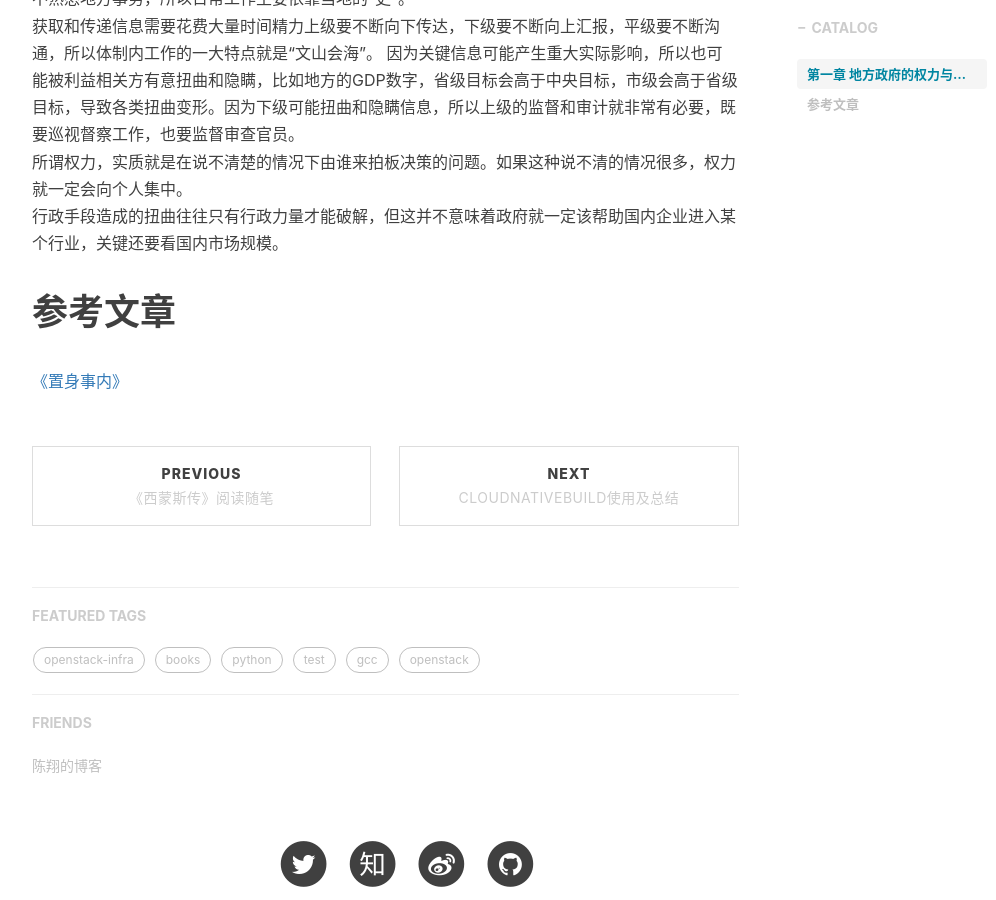
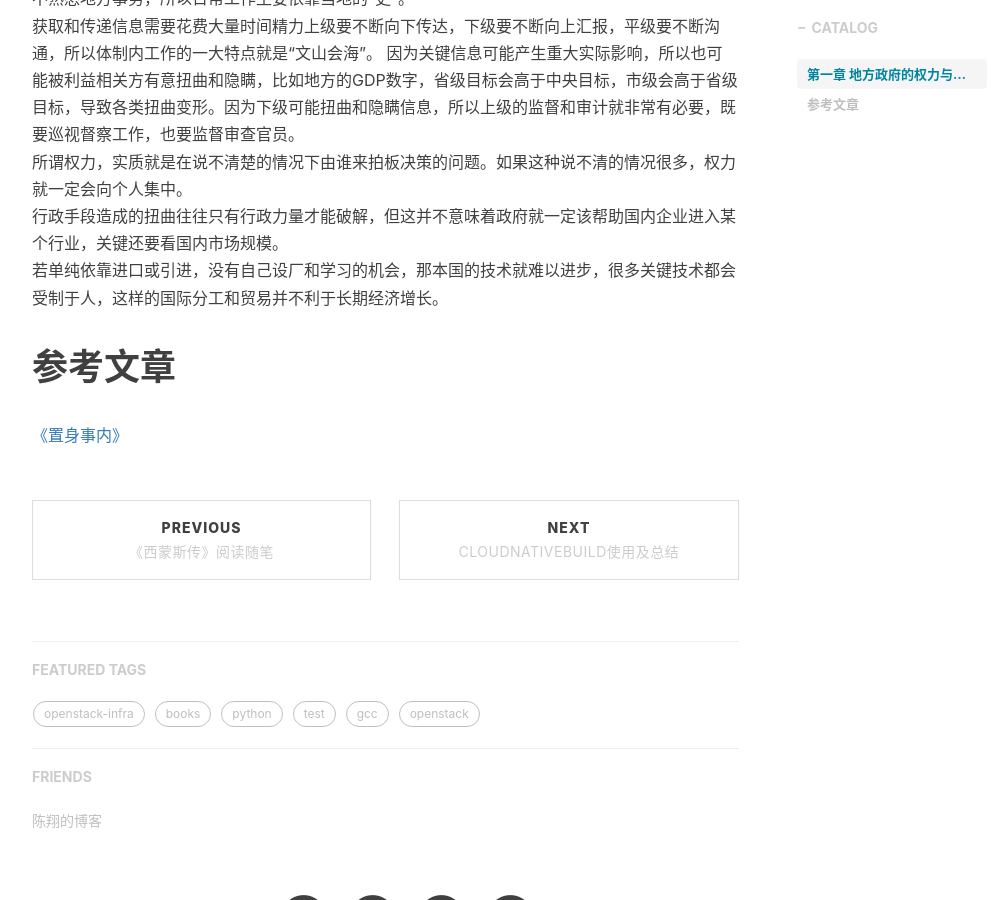
Before and after one commit to shihai1991/shihai1991.github.io, a Jekyll site: the page built from _posts/2022-08-26-置身事内.md, in a window 1280 px wide and 900 px high, scrolled down 1188 px. Shown: the whole window, without its empty margins (233-1229 px from the left). Built offline with Jekyll 4.4.1, drawn with Linux system fonts in a browser that asks for light colours; nearby versions of some CDN libraries; comment, search, counter and statistics services are not loaded.

Commit message:
Update 2022-08-26-置身事内.md

```diff
--- a/_posts/2022-08-26-置身事内.md
+++ b/_posts/2022-08-26-置身事内.md
@@ -22,6 +22,7 @@ time: '2022.08.26 12:37:00'
 因为关键信息可能产生重大实际影响，所以也可能被利益相关方有意扭曲和隐瞒，比如地方的GDP数字，省级目标会高于中央目标，市级会高于省级目标，导致各类扭曲变形。因为下级可能扭曲和隐瞒信息，所以上级的监督和审计就非常有必要，既要巡视督察工作，也要监督审查官员。
 所谓权力，实质就是在说不清楚的情况下由谁来拍板决策的问题。如果这种说不清的情况很多，权力就一定会向个人集中。
 行政手段造成的扭曲往往只有行政力量才能破解，但这并不意味着政府就一定该帮助国内企业进入某个行业，关键还要看国内市场规模。
+若单纯依靠进口或引进，没有自己设厂和学习的机会，那本国的技术就难以进步，很多关键技术都会受制于人，这样的国际分工和贸易并不利于长期经济增长。
 
 # 参考文章
 [《置身事内》](https://book.douban.com/subject/35546622/)
```
